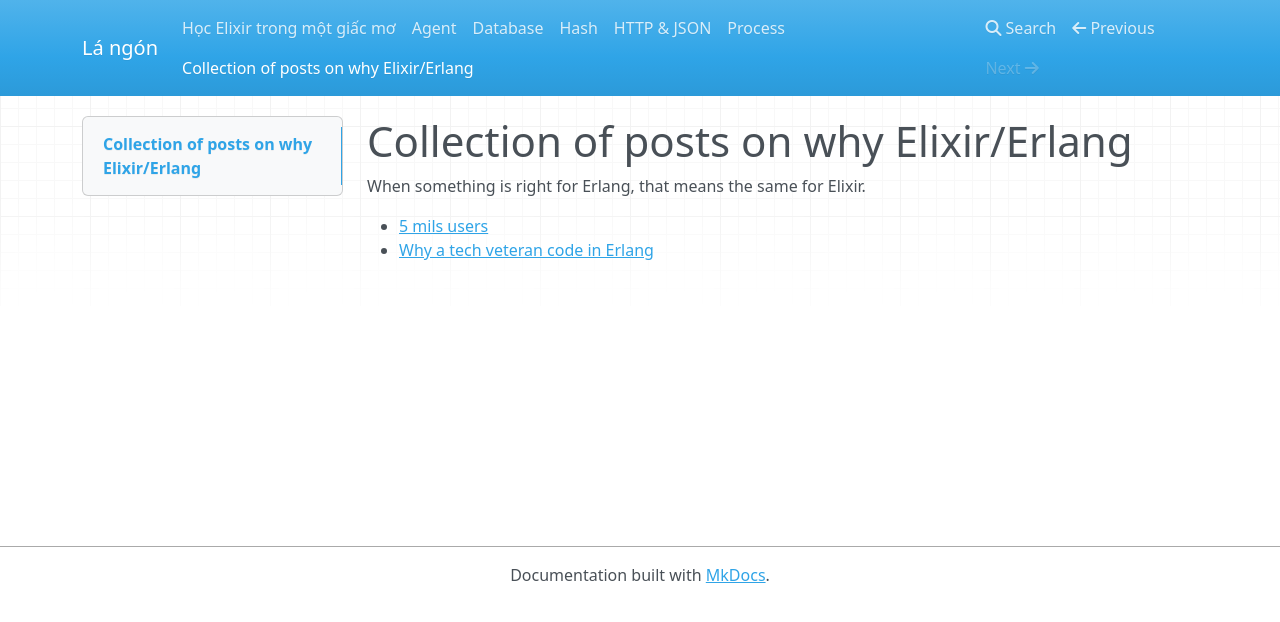
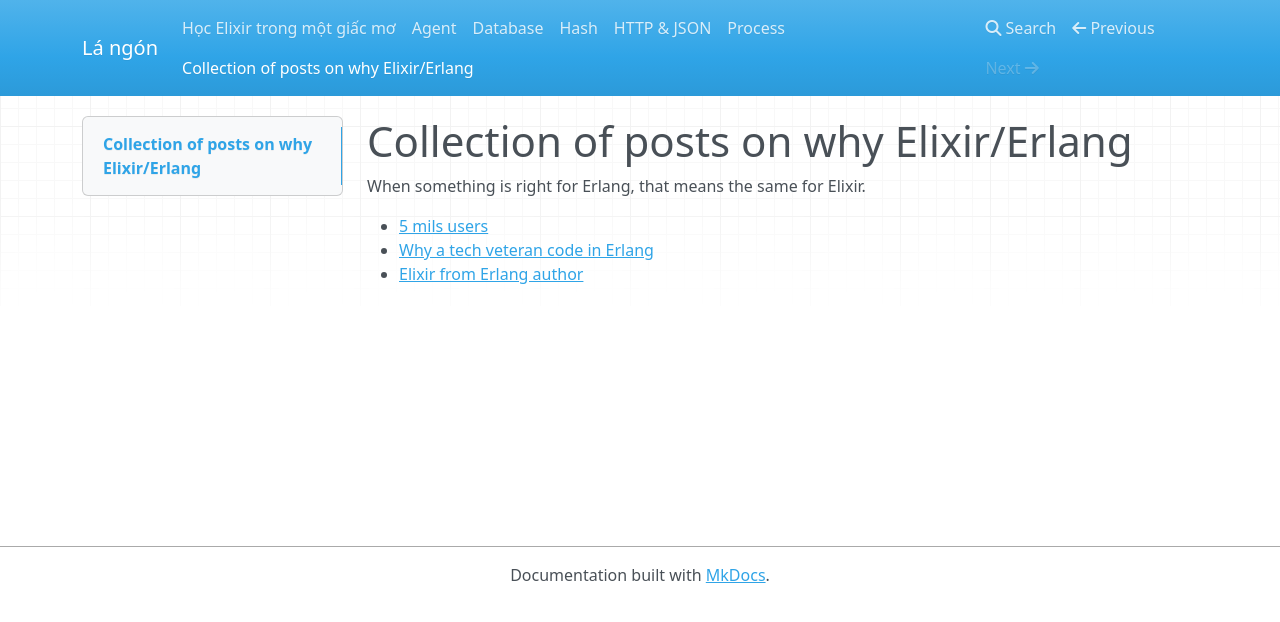
Before and after one commit to hvnsweeting/elixir-trong-mot-giac-mo, an MkDocs documentation site: the page built from docs/why-elixir.md, in a window 1280 px wide. Shown: the top 622 px of the page. Built offline with MkDocs 1.6.1, drawn with Linux system fonts in a browser that asks for light colours; nearby versions of some CDN libraries.

Commit message:
Add Erlang author opinion

```diff
--- a/docs/why-elixir.md
+++ b/docs/why-elixir.md
@@ -4,3 +4,4 @@ When something is right for Erlang, that means the same for Elixir.
 
 - [5 mils users](https://blog.discordapp.com/scaling-elixir-f9b8e1e7c29b)
 - [Why a tech veteran code in Erlang](http://www.evanmiller.org/why-i-program-in-erlang.html)
+- [Elixir from Erlang author](https://joearms.github.io/published/2013-05-31-a-week-with-elixir.html)
```
